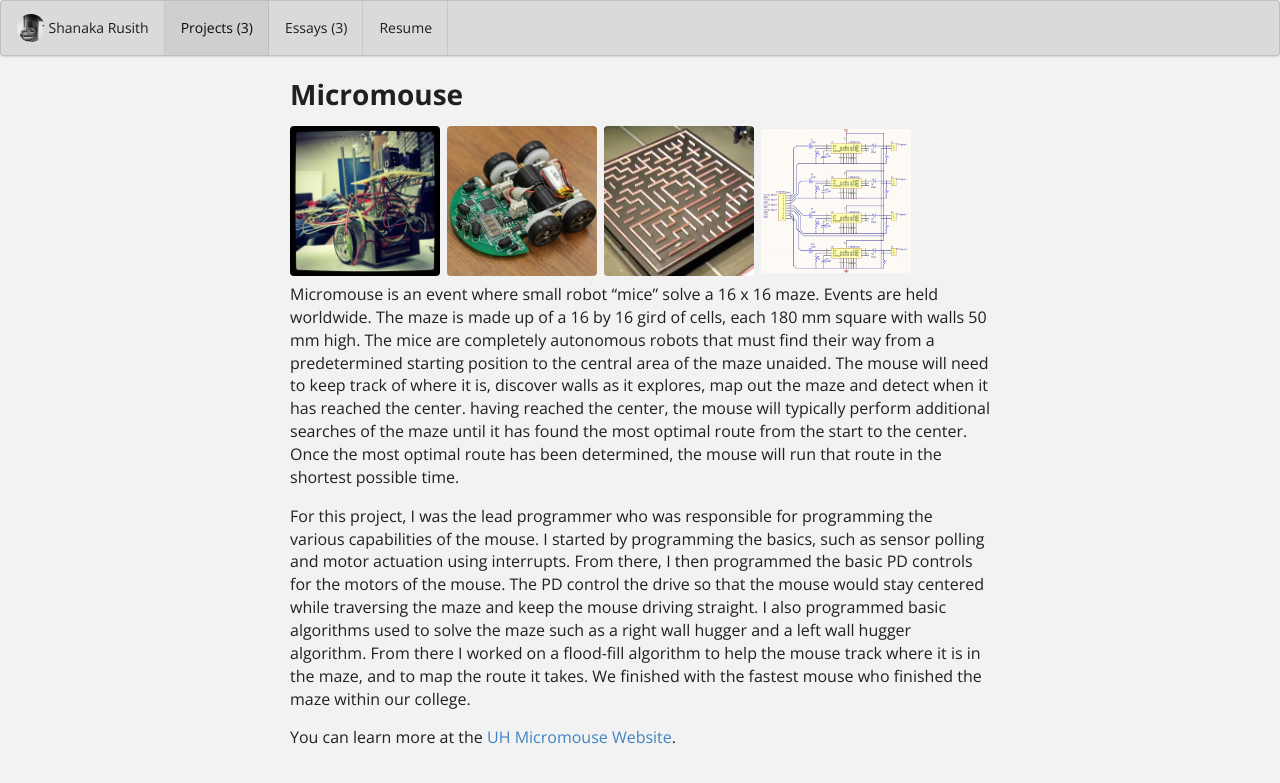
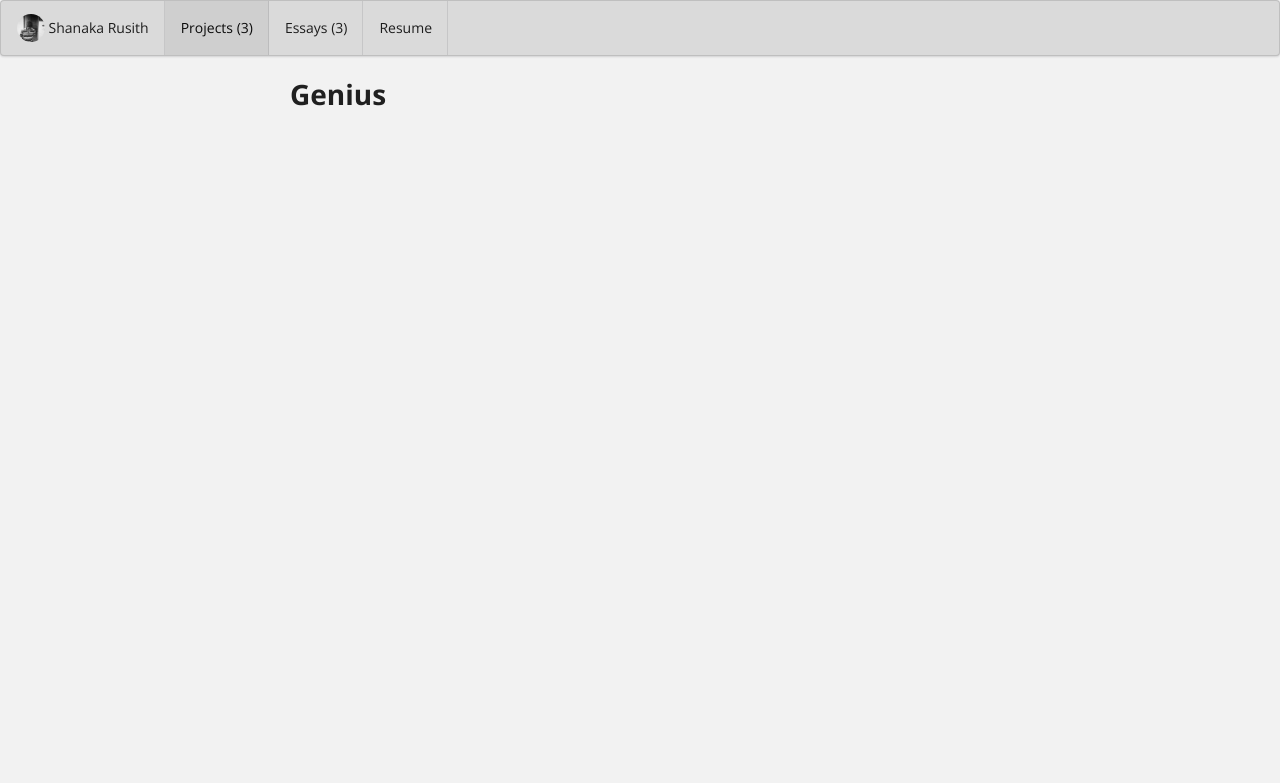
Before and after one commit to rusith/rusith.github.io, a Jekyll site: the page built from projects/project-1.md, in a window 1280 px wide. Shown: the top 783 px of the page. Built offline with Jekyll 4.4.1, drawn with Linux system fonts in a browser that asks for light colours.

Commit message:
Update project-1.md

```diff
--- a/projects/project-1.md
+++ b/projects/project-1.md
@@ -1,26 +1,13 @@
 ---
 layout: project
 type: project
-image: images/micromouse.jpg
-title: Micromouse
+image: https://github.com/rusith/genius/blob/gh-pages/imgs/logo.png
+title: Genius
 permalink: projects/micromouse
 date: 2015
 labels:
-  - Robotics
-  - Arduino
   - C++
-summary: My team developed a robotic mouse that won first place in the 2015 UH Micromouse competition.
+  - QT
+summary: Genius monitors system clipboard and saves its content. and it provides 2 interfaces to select items from the history. Saved clipboard can be later copied and pasted directly into any application. Clipboard data saved into the history cannot change later. and Genius dose not change or edit any data. clipboard data is restored without changing a single bit
+projecturl: https://github.com/rusith/genius
 ---
-
-<div class="ui small rounded images">
-  <img class="ui image" src="../images/micromouse-robot.png">
-  <img class="ui image" src="../images/micromouse-robot-2.jpg">
-  <img class="ui image" src="../images/micromouse.jpg">
-  <img class="ui image" src="../images/micromouse-circuit.png">
-</div>
-
-Micromouse is an event where small robot “mice” solve a 16 x 16 maze.  Events are held worldwide.  The maze is made up of a 16 by 16 gird of cells, each 180 mm square with walls 50 mm high.  The mice are completely autonomous robots that must find their way from a predetermined starting position to the central area of the maze unaided.  The mouse will need to keep track of where it is, discover walls as it explores, map out the maze and detect when it has reached the center.  having reached the center, the mouse will typically perform additional searches of the maze until it has found the most optimal route from the start to the center.  Once the most optimal route has been determined, the mouse will run that route in the shortest possible time.
-
-For this project, I was the lead programmer who was responsible for programming the various capabilities of the mouse.  I started by programming the basics, such as sensor polling and motor actuation using interrupts.  From there, I then programmed the basic PD controls for the motors of the mouse.  The PD control the drive so that the mouse would stay centered while traversing the maze and keep the mouse driving straight.  I also programmed basic algorithms used to solve the maze such as a right wall hugger and a left wall hugger algorithm.  From there I worked on a flood-fill algorithm to help the mouse track where it is in the maze, and to map the route it takes.  We finished with the fastest mouse who finished the maze within our college.
-
-You can learn more at the [UH Micromouse Website](http://www-ee.eng.hawaii.edu/~mmouse/about.html).
```
